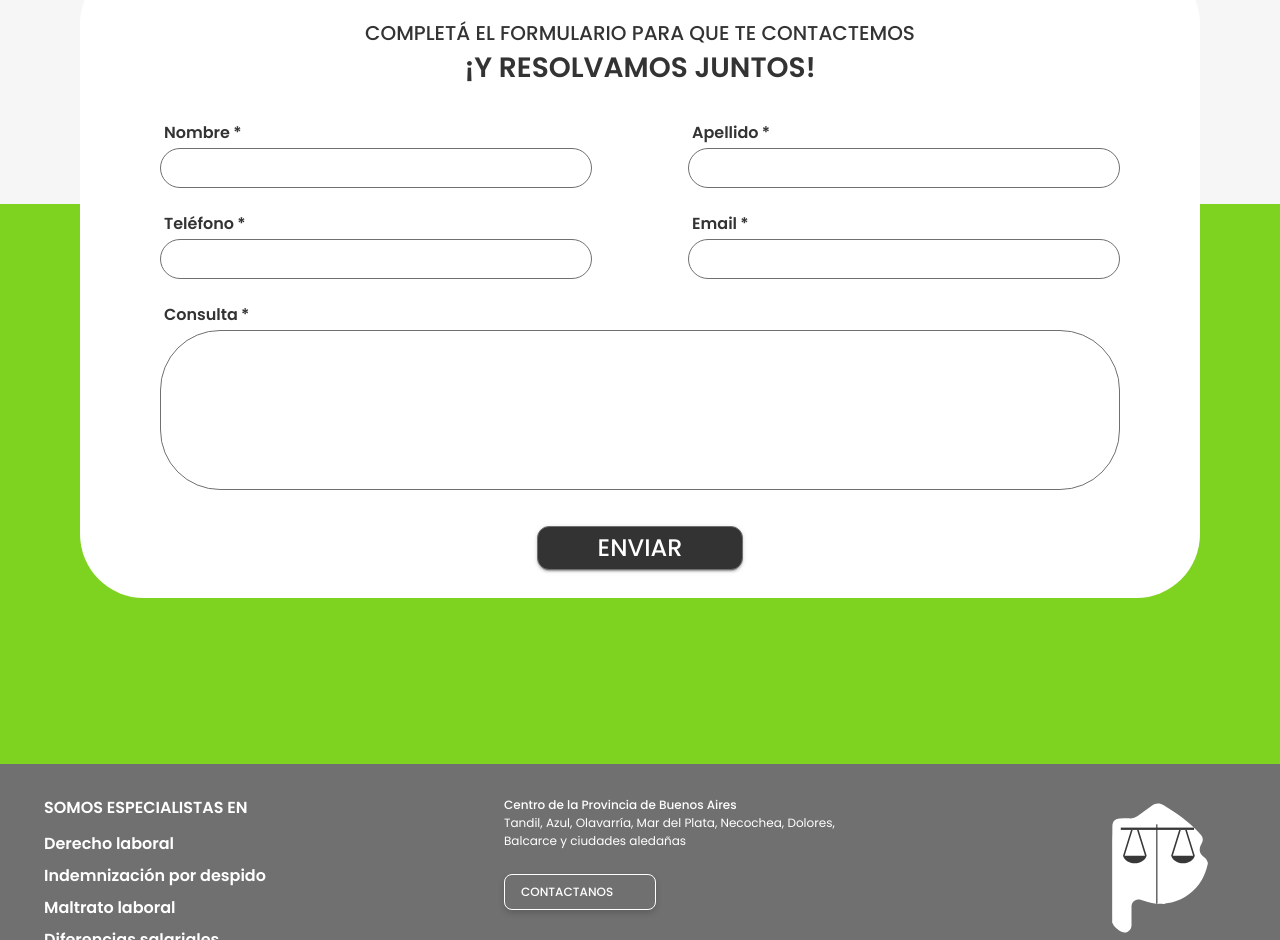
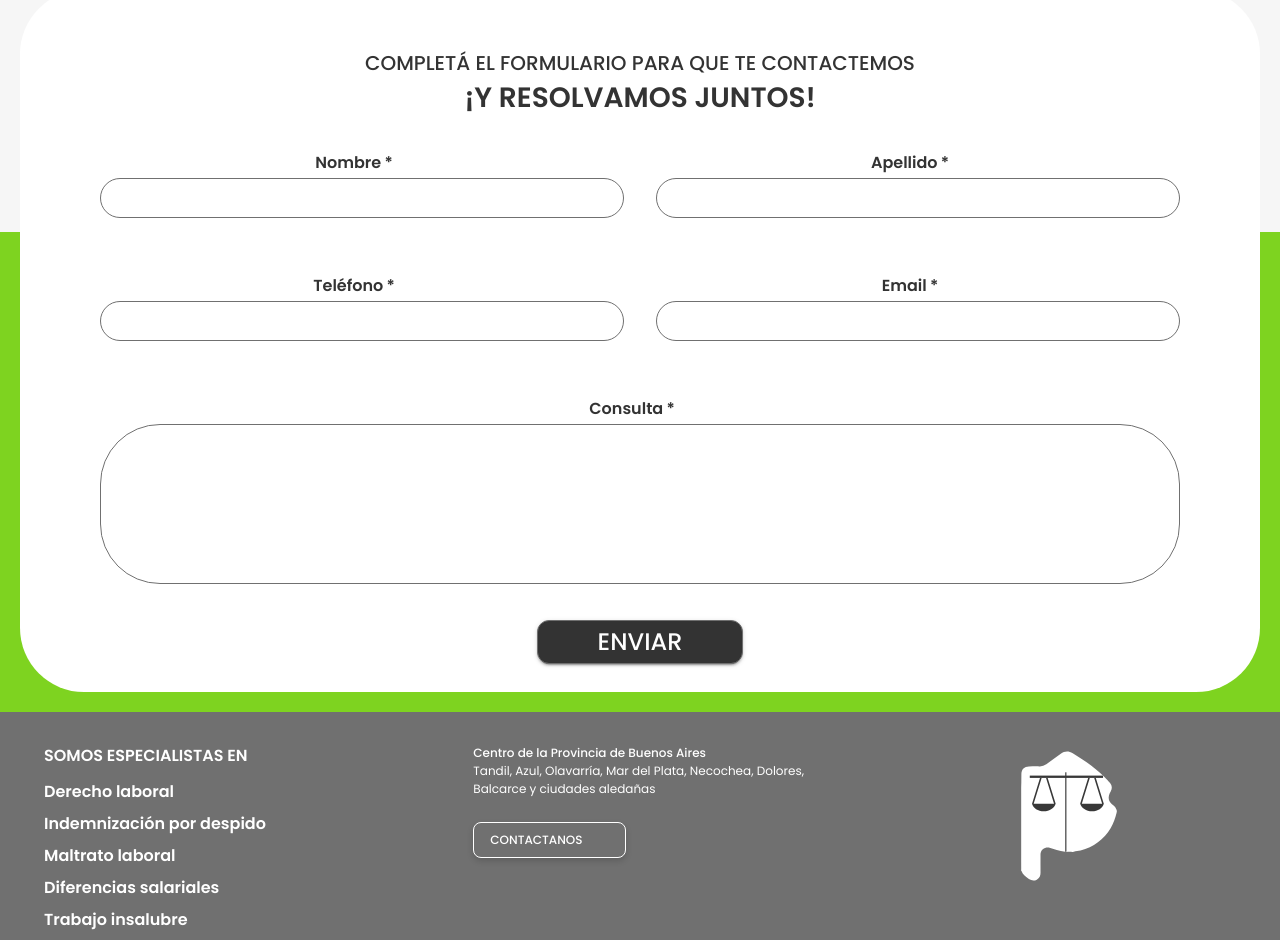
Before and after one commit to roperrott/abogados-landing, a React (Create React App) app: page / in a window 1280 px wide. Shown: the part 1860-2800 px from the top of the page. Built offline with nearby package versions, Linux system fonts and the light colour scheme; no server answers; some icons are missing.

Commit message:
mobile fix implemented

```diff
--- a/src/components/Banner/index.css
+++ b/src/components/Banner/index.css
@@ -27,7 +27,6 @@
     flex-direction: column;
     align-items: center;
     justify-content: space-between;
-    height: 176px;
 }
 
 .title-container {
--- a/src/components/Banner/index.js
+++ b/src/components/Banner/index.js
@@ -10,7 +10,7 @@ export function Banner({
   return (
     <Box sx={{ position: 'relative' }}>
       <Box className="banner" style={{ backgroundImage: `url(${backgroundImage})` }}>
-        <Box className="banner-container">
+        <Box className="banner-container" sx={{ height: { xs: 210, md: 176 } }}>
           <Box className="title-container">
             <Typography variant="h1" color="primary">
               {title}
--- a/src/components/Footer/index.js
+++ b/src/components/Footer/index.js
@@ -1,5 +1,5 @@
 import {
-  Box, Button, List, ListItem, ListItemText, Typography,
+  Button, Grid, List, ListItem, ListItemText, Typography,
 } from '@mui/material';
 import WhatsappTwoToneIcon from '@mui/icons-material/WhatsappTwoTone';
 import logo from '../../assets/logo.svg';
@@ -8,8 +8,8 @@ import { itemsListData } from '../../data/itemsListData';
 
 export function Footer() {
   return (
-    <Box className="footer-container">
-      <Box sx={{ width: 232 }}>
+    <Grid container spacing={{ xs: 0, md: 12 }} columns={{ xs: 12, md: 6 }} className="footer-container">
+      <Grid item xs={12} md={2}>
         <Typography
           paragraph
           sx={{
@@ -25,8 +25,8 @@ export function Footer() {
             </ListItem>
           ))}
         </List>
-      </Box>
-      <Box sx={{ width: 352 }}>
+      </Grid>
+      <Grid item xs={12} md={2}>
         <Typography
           paragraph
           sx={{
@@ -54,10 +54,10 @@ export function Footer() {
           CONTACTANOS
 
         </Button>
-      </Box>
-      <Box>
+      </Grid>
+      <Grid item xs={12} md={2} sx={{ textAlign: 'center' }}>
         <img src={logo} className="footer-img" alt="Logo abogados Web" />
-      </Box>
-    </Box>
+      </Grid>
+    </Grid>
   );
 }
--- a/src/components/Form/index.js
+++ b/src/components/Form/index.js
@@ -1,5 +1,5 @@
 import {
-  Box, Typography, TextField, FormControl, Button, Snackbar, Alert, CircularProgress,
+  Box, Typography, TextField, FormControl, Button, Snackbar, Alert, CircularProgress, Grid,
 } from '@mui/material';
 import { useFormik } from 'formik';
 import { addDoc, collection, Timestamp } from 'firebase/firestore';
@@ -33,18 +33,44 @@ export function Form() {
     onSubmit: (values) => onSendData(values),
   });
   return (
+    <Box sx={{ position: 'relative', height: { xs: '1050px', md: '800px' } }}>
       <Box sx={{
-      backgroundColor: 'background.paper', height: '560px', mt: '292px',
+        height: '40%',
+      }}
+      />
+      <Box sx={{
+        backgroundColor: 'background.paper', height: '60%',
       }}
       >
+        <Snackbar
+          open={showSuccessAlert}
+          autoHideDuration={3000}
+        >
+          <Alert onClose={() => setShowSuccessAlert(false)} severity="success" sx={{ width: '100%' }}>
+            La consulta se envió con éxito!
+          </Alert>
+        </Snackbar>
+        <Snackbar
+          open={showErrorAlert}
+          autoHideDuration={3000}
+        >
+          <Alert onClose={() => setShowErrorAlert(false)} severity="error" sx={{ width: '100%' }}>
+            Hubo un error
+          </Alert>
+        </Snackbar>
+      </Box>
       <Box
+        justify="center"
+        align="center"
         id="contact-form"
         sx={{
-          bgcolor: '#FFFFFF', alignItems: 'center', p: '60px 80px 28px', m: '-244px 80px 0px', borderRadius: '64px', position: 'absolute', display: 'flex', flexDirection: 'column', right: 0, left: 0,
+          position: 'absolute', height: 'auto', bgcolor: '#FFFFFF', alignItems: 'center', p: { xs: '24px 40px 28px', md: '60px 80px 28px' }, m: '0px 20px 0px', borderRadius: '64px', display: 'flex', flexDirection: 'column', bottom: 20,
         }}
       >
         <Typography variant="h5" sx={{ textAlign: 'center' }}>COMPLETÁ EL FORMULARIO PARA QUE TE CONTACTEMOS</Typography>
+
         <Typography paragraph className="subtitle" sx={{ fontSize: '28px', fontWeight: '600' }}>¡Y RESOLVAMOS JUNTOS!</Typography>
+
         <form onSubmit={formik.handleSubmit} className="contact-form">
           <FormControl
             fullWidth
@@ -52,6 +78,8 @@ export function Form() {
               alignItems: 'center', flexDirection: 'row', flexWrap: 'wrap', justifyContent: 'space-between', mb: '28px',
             }}
           >
+            <Grid container spacing={{ xs: 4, md: 4 }} columns={{ xs: 12, md: 4 }}>
+              <Grid item xs={12} md={2}>
                 <TextField
                   required
                   label="Nombre"
@@ -59,13 +87,15 @@ export function Form() {
                   margin="normal"
                   variant="outlined"
                   size="normal"
+                  fullWidth
                   name="firstName"
-              style={{ width: '45%' }}
                   value={formik.values.firstName}
                   onChange={formik.handleChange}
                   onBlur={formik.handleBlur}
                   helperText={formik.touched.firstName && formik.errors.firstName}
                 />
+              </Grid>
+              <Grid item xs={12} md={2}>
                 <TextField
                   required
                   label="Apellido"
@@ -73,13 +103,15 @@ export function Form() {
                   margin="normal"
                   variant="outlined"
                   size="normal"
+                  fullWidth
                   name="lastName"
-              style={{ width: '45%' }}
                   value={formik.values.lastName}
                   onChange={formik.handleChange}
                   onBlur={formik.handleBlur}
                   helperText={formik.touched.lastName && formik.errors.lastName}
                 />
+              </Grid>
+              <Grid item xs={12} md={2}>
                 <TextField
                   required
                   label="Teléfono"
@@ -88,14 +120,17 @@ export function Form() {
                   variant="outlined"
                   size="normal"
                   name="phone"
+                  fullWidth
                   type="tel"
-              style={{ width: '45%' }}
                   value={formik.values.phone}
                   onChange={formik.handleChange}
                   onBlur={formik.handleBlur}
                   helperText={formik.touched.phone && formik.errors.phone}
                 />
+              </Grid>
+              <Grid item xs={12} md={2}>
                 <TextField
+                  fullWidth
                   required
                   label="Email"
                   type="email"
@@ -103,13 +138,14 @@ export function Form() {
                   margin="normal"
                   variant="outlined"
                   size="normal"
-              style={{ width: '45%' }}
                   value={formik.values.mail}
                   name="mail"
                   onChange={formik.handleChange}
                   onBlur={formik.handleBlur}
                   helperText={formik.touched.mail && formik.errors.mail}
                 />
+              </Grid>
+              <Grid item xs={12} md={4}>
                 <TextField
                   required
                   multiline
@@ -118,13 +154,15 @@ export function Form() {
                   margin="normal"
                   variant="outlined"
                   rows={6}
-              style={{ width: '100%' }}
+                  fullWidth
                   value={formik.values.content}
                   name="content"
                   onChange={formik.handleChange}
                   onBlur={formik.handleBlur}
                   helperText={formik.touched.content && formik.errors.content}
                 />
+              </Grid>
+            </Grid>
           </FormControl>
           <Box sx={{ textAlign: 'center' }}>
             <Button color="secondary" variant="contained" size="medium" type="submit">
@@ -142,22 +180,6 @@ export function Form() {
           </Box>
         </form>
       </Box>
-      <Snackbar
-        open={showSuccessAlert}
-        autoHideDuration={3000}
-      >
-        <Alert onClose={() => setShowSuccessAlert(false)} severity="success" sx={{ width: '100%' }}>
-          La consulta se envió con éxito!
-        </Alert>
-      </Snackbar>
-      <Snackbar
-        open={showErrorAlert}
-        autoHideDuration={3000}
-      >
-        <Alert onClose={() => setShowErrorAlert(false)} severity="error" sx={{ width: '100%' }}>
-          Hubo un error
-        </Alert>
-      </Snackbar>
     </Box>
   );
 }
--- a/src/components/PageContent/index.css
+++ b/src/components/PageContent/index.css
@@ -3,4 +3,5 @@
     flex-direction: column;
     align-items: center;
     justify-content: center;
+    padding: 0 20px;
 }
--- a/src/config/mui/MuiTheme.js
+++ b/src/config/mui/MuiTheme.js
@@ -1,4 +1,7 @@
+import createBreakpoints from '@material-ui/core/styles/createBreakpoints';
 import { createTheme } from '@mui/material/styles';
+
+const breakpoints = createBreakpoints({});
 
 export const Theme = createTheme({
   palette: {
@@ -104,6 +107,7 @@ export const Theme = createTheme({
             borderRadius: 8,
             boxShadow: '0px 3px 6px #00000029',
             border: 'none',
+            margin: '0 20px',
           },
           '&.MuiButton-containedSizeSmall': {
             height: 32,
@@ -180,6 +184,9 @@ export const Theme = createTheme({
     h1: {
       fontWeight: 600,
       fontSize: 48,
+      [breakpoints.down('sm')]: {
+        fontSize: 40,
+      },
     },
     h2: {
       fontWeight: 600,
```
Lines whose indentation alone changed are shown as unchanged.
